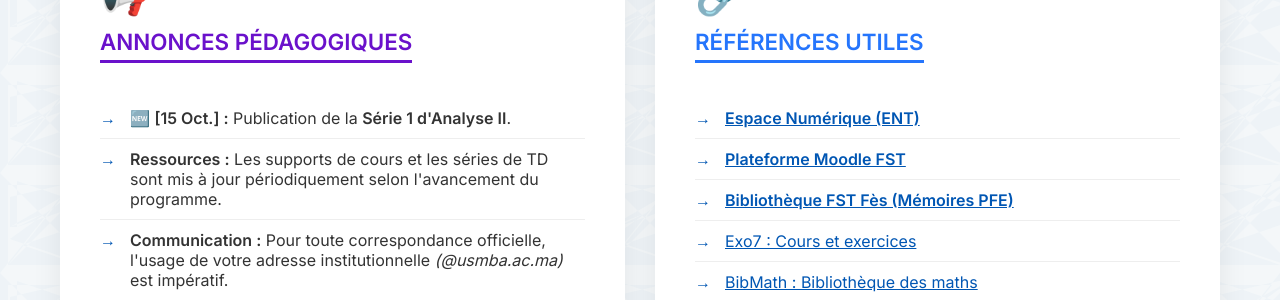
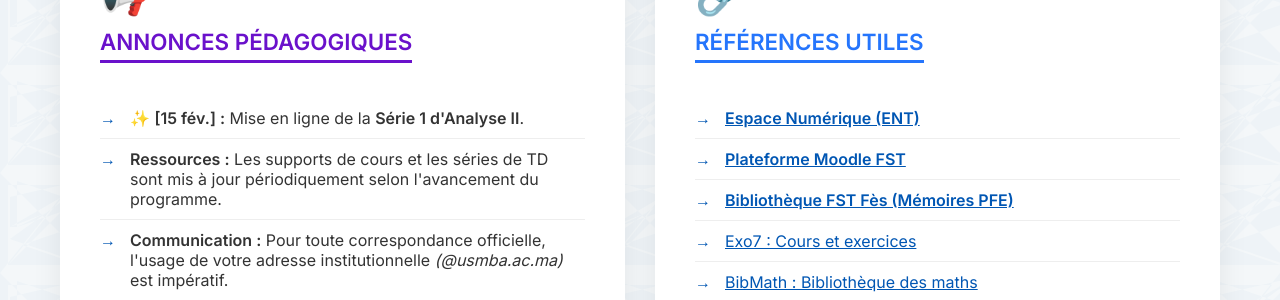
Before and after one commit to mahmoudmath/mahmoudmath.github.io, a Jekyll site: the page index.html, which Jekyll copies as it is, in a window 1280 px wide. Shown: the part 1227-1527 px from the top of the page. Built offline with Jekyll 4.4.1, drawn with Linux system fonts in a browser that asks for light colours.

Commit message:
Update index.html

```diff
--- a/index.html
+++ b/index.html
@@ -84,7 +84,7 @@ height="0" width="0" style="display:none;visibility:hidden"></iframe></noscript>
                 <h3 style="text-align: left; margin-bottom: 15px;">ANNONCES PÉDAGOGIQUES</h3>
                 <ul class="resource-list">
                     <!-- AJOUT DE LA NOUVEAUTÉ ICI -->
-                    <li><span style="color: #dc3545;">🆕</span> <strong>[15 Oct.] :</strong> Publication de la <strong>Série 1 d'Analyse II</strong>.</li>
+                    <li><span style="color: #28a745;">✨</span> <strong>[15 fév.] :</strong> Mise en ligne de la <strong>Série 1 d'Analyse II</strong>.</li>
 
                     <li><strong>Ressources :</strong> Les supports de cours et les séries de TD sont mis à jour périodiquement selon l'avancement du programme.</li>
                     <li><strong>Communication :</strong> Pour toute correspondance officielle, l'usage de votre adresse institutionnelle <em>(@usmba.ac.ma)</em> est impératif.</li>
```
